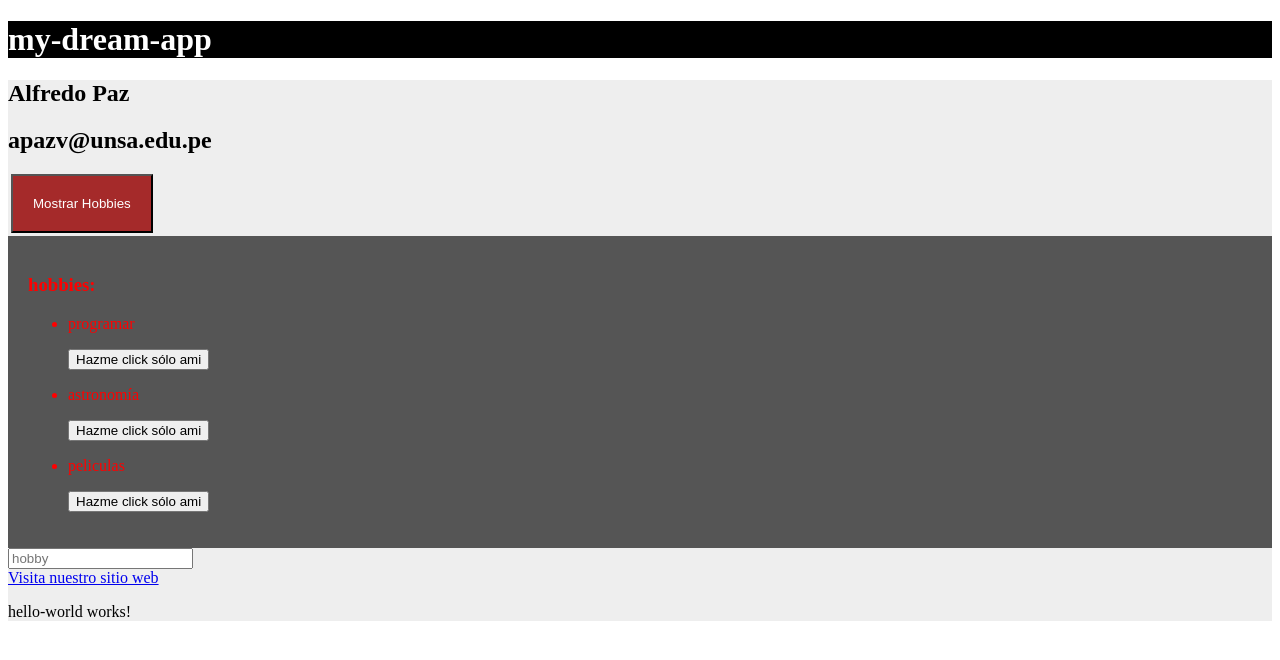
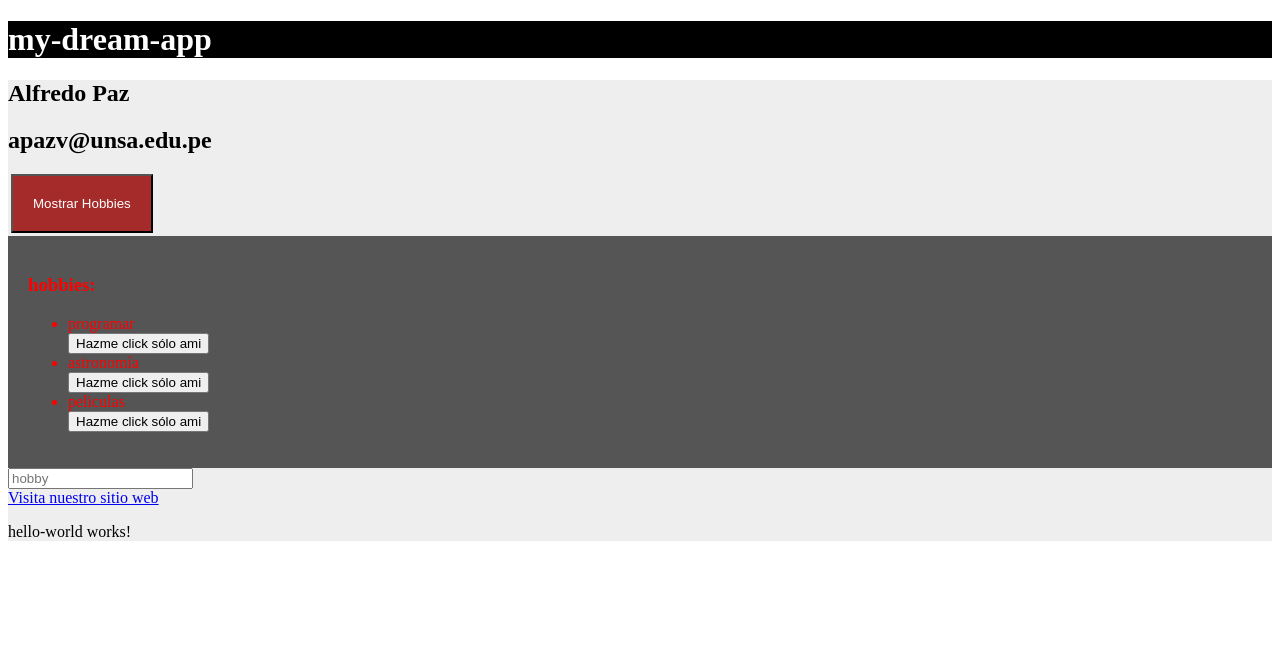
Before and after one commit to alfredopaz/angular, an Angular app: page / in a window 1280 px wide. Both pictures are taken after a click on the button "Mostrar Hobbies". Shown: the top 660 px of the page. Built offline with nearby package versions, Linux system fonts and the light colour scheme.

Commit message:
Cambiando la interación sobre el propio componente

```diff
--- a/src/app/app.component.html
+++ b/src/app/app.component.html
@@ -8,9 +8,8 @@
     <div *ngIf="showHobbies" class="component2">
       <h3>hobbies:</h3>
       <ul>
-        <li *ngFor = "let hobby of hobbies">
-          <app-hobby [nameHobby]="hobby"></app-hobby>
-        </li>
+        <app-hobby *ngFor="let hobby of hobbies" [nameHobby]="hobby">
+        </app-hobby>
       </ul>
     </div>
     <form (submit)="newHobby(hobby)">
--- a/src/app/hobby/hobby.component.html
+++ b/src/app/hobby/hobby.component.html
@@ -1,2 +1,2 @@
-<p>{{ nameHobby }}</p>
+<li>{{ nameHobby }}</li>
 <button (click)=sayEnjoy(nameHobby)>Hazme click sólo ami</button>
```
